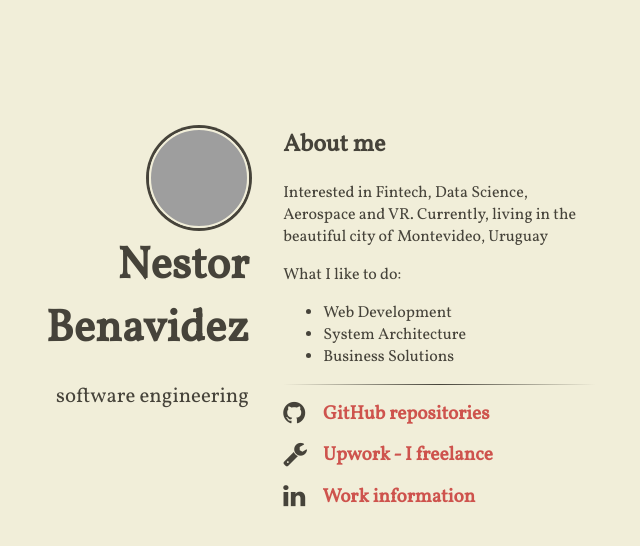
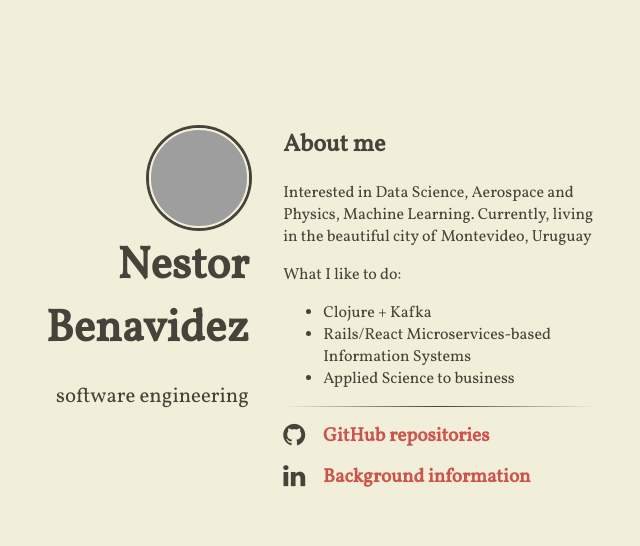
Before and after one commit to nestorbenavidez/shortkingstories.github.io, a Jekyll site: the page built from index.html, in a window 1280 px wide, cut to the strip 0-546 px from the top of the page. Shown: the whole strip, without its empty margins (384-1024 px from the left). Built offline with Jekyll 4.4.1, drawn with Linux system fonts in a browser that asks for light colours; nearby versions of some CDN libraries; grey boxes are pictures that could not be loaded.

Commit message:
Simple update after a long time
Changes on front end

```diff
--- a/_includes/content.html
+++ b/_includes/content.html
@@ -1,11 +1,11 @@
 <h2>About me</h2>
-<p>Interested in Fintech, Data Science, Aerospace and VR. Currently, living in the beautiful city of Montevideo, Uruguay</p>
+<p>Interested in Data Science, Aerospace and Physics, Machine Learning. Currently, living in the beautiful city of Montevideo, Uruguay</p>
 
 <p>What I like to do:</p>
 <ul>
-  <li>Web Development</li>
-  <li>System Architecture</li>
-  <li>Business Solutions</li>
+  <li>Clojure + Kafka</li>
+  <li>Rails/React Microservices-based Information Systems</li>
+  <li>Applied Science to business</li>
 </ul>
 
 <hr />
@@ -16,11 +16,7 @@
     <a href="https://github.com/nestorbenavidez">GitHub repositories</a>
   </li>
   <li class="main-list-item">
-    <span class="fa fa-wrench fa-lg main-list-item-icon"></span>
-    <a href="https://www.upwork.com/freelancers/~013ba9682188d8b13c?viewMode=2">Upwork - I freelance</a>
-  </li>
-  <li class="main-list-item">
     <span class="fa fa-linkedin fa-lg main-list-item-icon"></span>
-    <a href="https://www.linkedin.com/in/nestorbenavidez/">Work information</a>
+    <a href="https://www.linkedin.com/in/nestorbenavidez/">Background information</a>
   </li>
 </ul>
```
